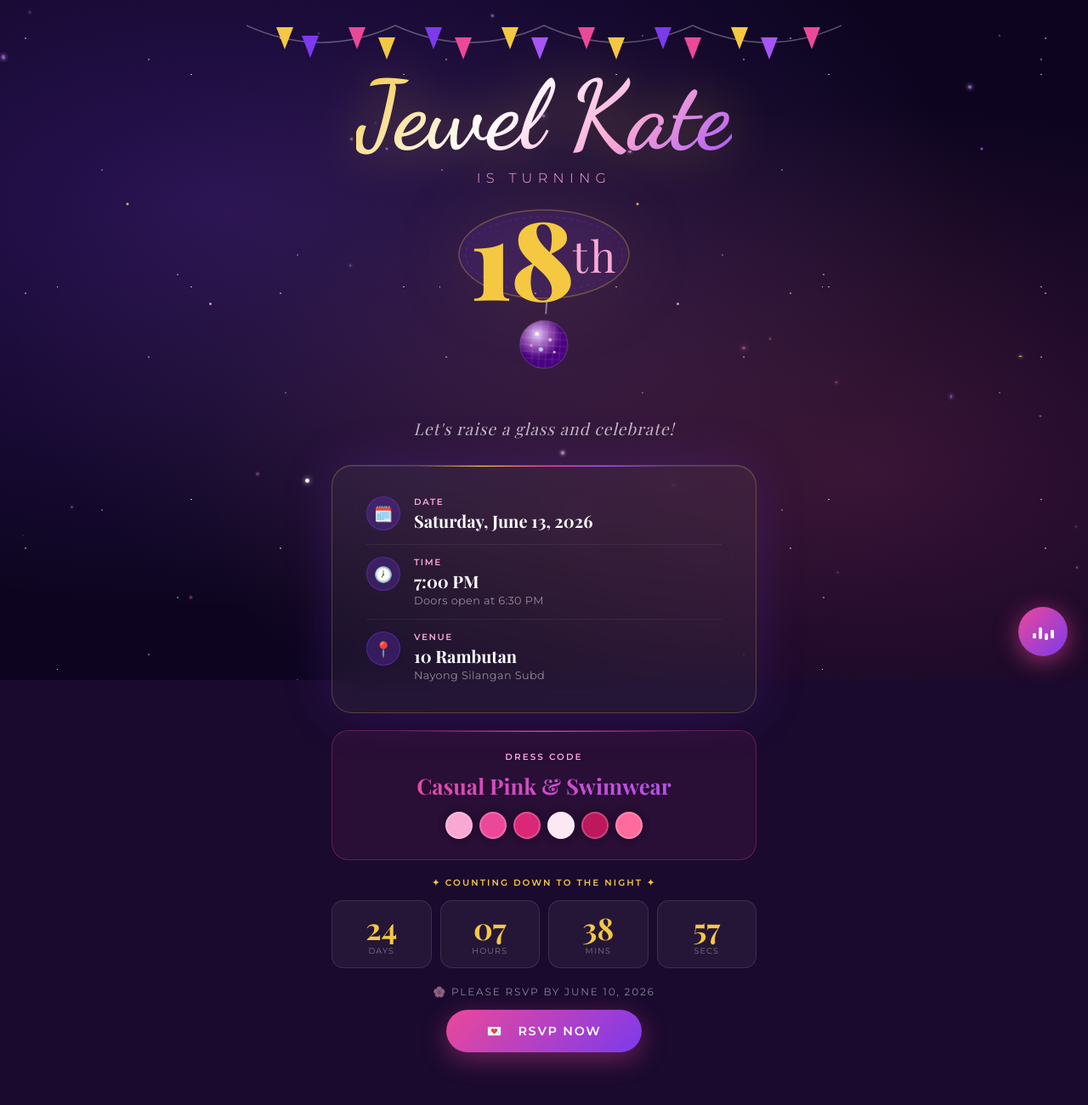
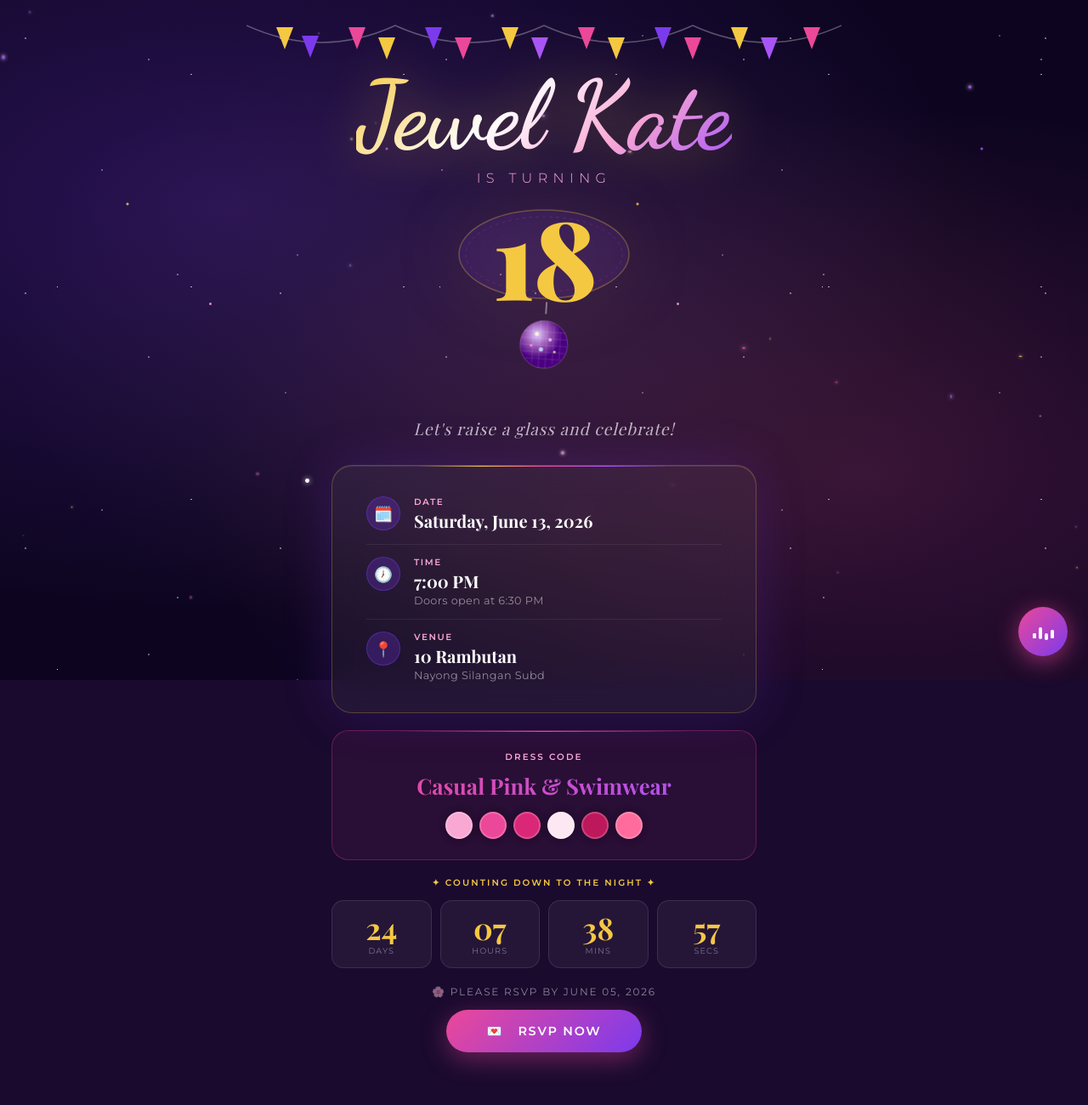
Before and after one commit to note38/Jewel-kate, a plain HTML site: page index.html in a window 1280 px wide. Shown: the top 1300 px of the page at 85% size. Drawn offline with nearby package versions, Linux system fonts and the light colour scheme; a web font is replaced by a local one.

Commit message:
first commit

```diff
--- a/index.html
+++ b/index.html
@@ -3,7 +3,7 @@
   <head>
     <meta charset="UTF-8" />
     <meta name="viewport" content="width=device-width, initial-scale=1.0" />
-    <title>Jewel Kate's 18th Birthday</title>
+    <title>Jewel Kate's 18 Birthday</title>
     <link
       href="https://fonts.googleapis.com/css2?family=Playfair+Display:ital,wght@0,400;0,700;0,900;1,400&family=Dancing+Script:wght@400;700&family=Montserrat:wght@300;400;600&display=swap"
       rel="stylesheet"
@@ -779,7 +779,7 @@
             stroke-dasharray="4 4"
           />
         </svg>
-        <div class="age-text">18<sup>th</sup></div>
+        <div class="age-text">18</div>
       </div>
 
       <!-- Disco Ball -->
@@ -903,7 +903,7 @@
 
       <!-- RSVP -->
       <div class="rsvp-card">
-        <div class="rsvp-deadline">🌸 Please RSVP by June 10, 2026</div>
+        <div class="rsvp-deadline">🌸 Please RSVP by June 05, 2026</div>
         <a class="rsvp-btn" href="https://web.facebook.com/jewel.edquilag">
           💌 &nbsp; RSVP Now
         </a>
```
